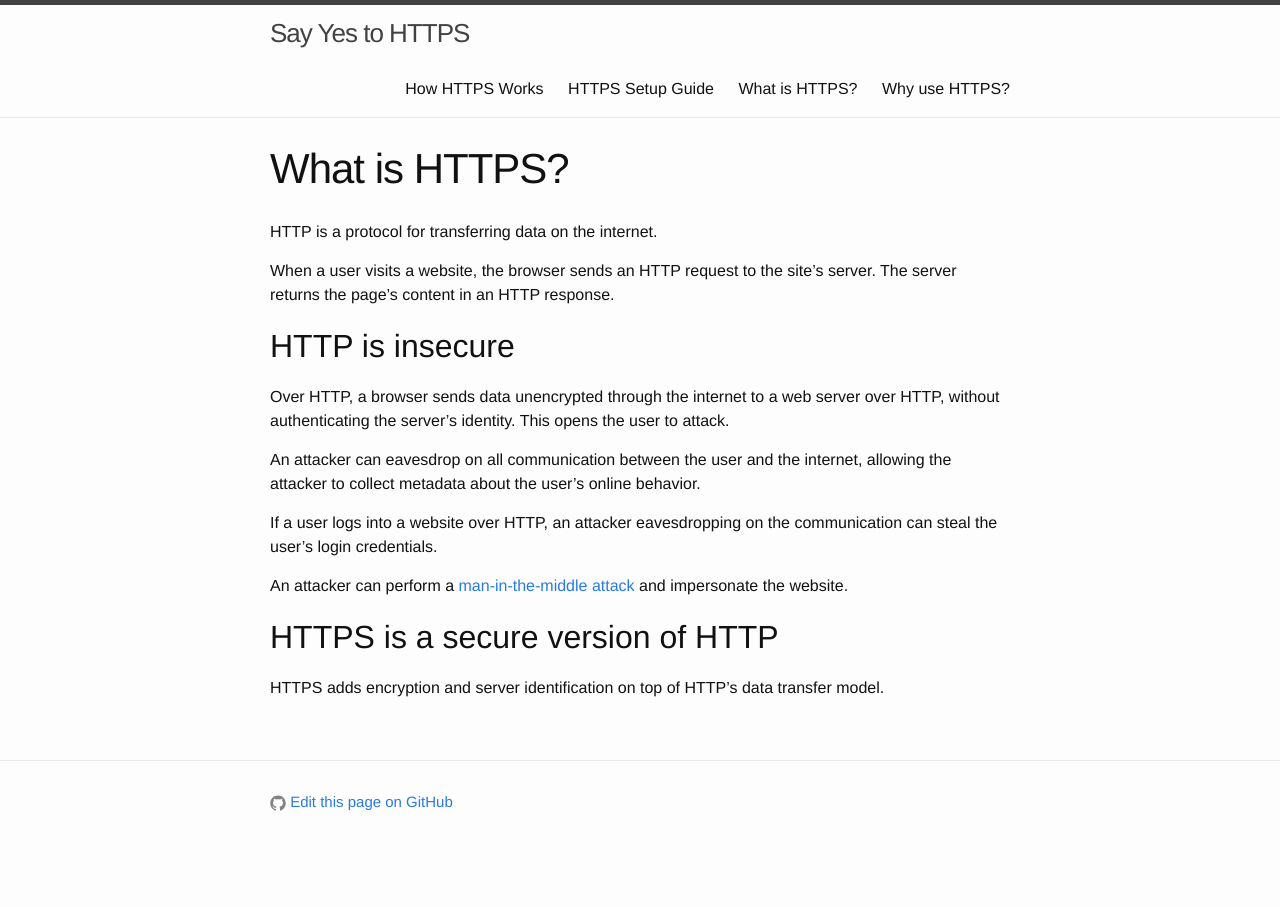
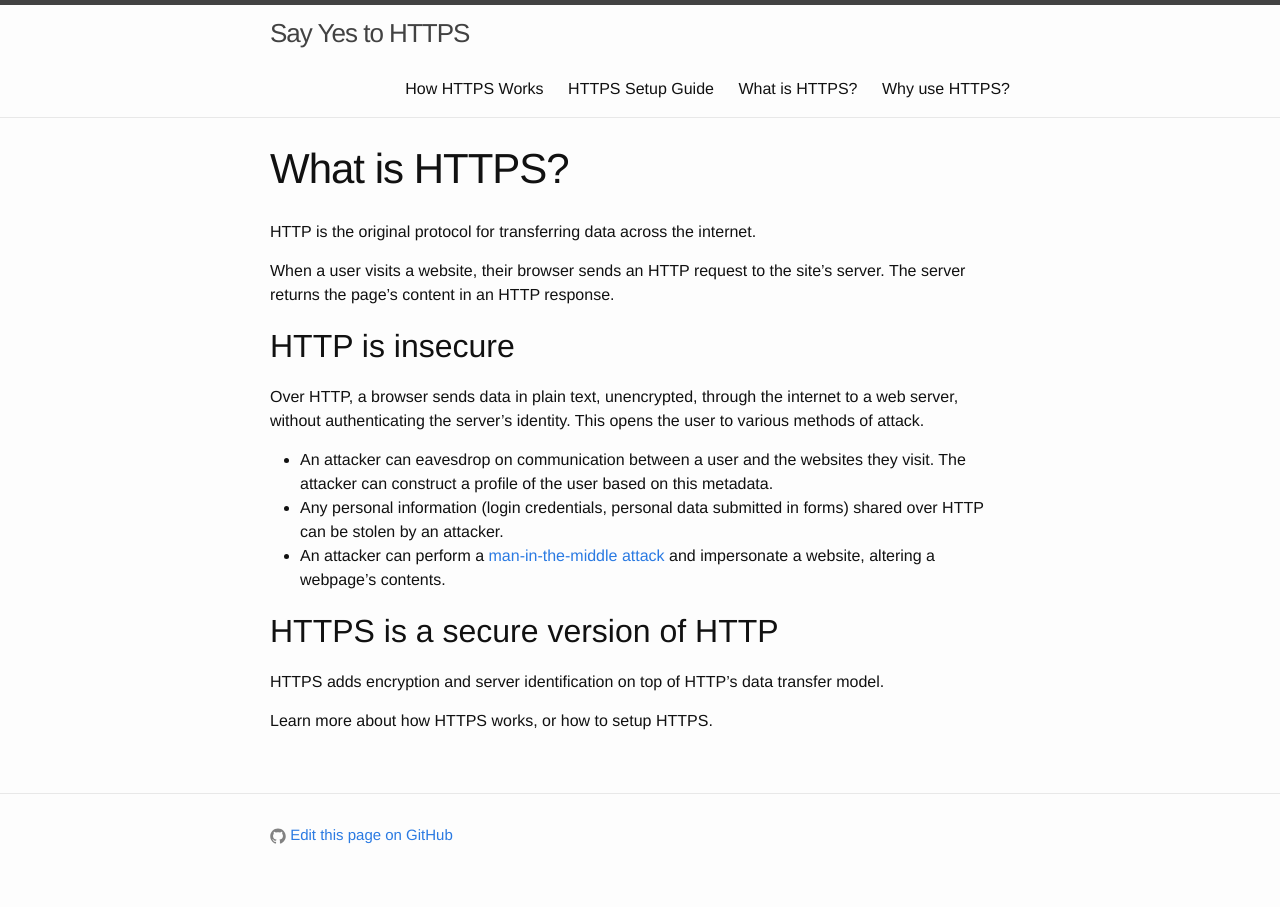
Before and after one commit to ericandrewlewis/say-yes-to-https, a Jekyll site: the page built from what-is-https.md, in a window 1280 px wide. Built offline with Jekyll 4.4.1, drawn with Linux system fonts in a browser that asks for light colours.

Commit message:
Clean-up

```diff
--- a/what-is-https.md
+++ b/what-is-https.md
@@ -4,20 +4,20 @@ title: What is HTTPS?
 permalink: /what-is-https/
 ---
 
-HTTP is a protocol for transferring data on the internet.
+HTTP is the original protocol for transferring data across the internet.
 
-When a user visits a website, the browser sends an HTTP request to the site's server. The server returns the page's content in an HTTP response.
+When a user visits a website, their browser sends an HTTP request to the site's server. The server returns the page's content in an HTTP response.
 
 ## HTTP is insecure
 
-Over HTTP, a browser sends data unencrypted through the internet to a web server over HTTP, without authenticating the server's identity. This opens the user to attack.
+Over HTTP, a browser sends data in plain text, unencrypted, through the internet to a web server, without authenticating the server's identity. This opens the user to various methods of attack.
 
-An attacker can eavesdrop on all communication between the user and the internet, allowing the attacker to collect metadata about the user's online behavior.
-
-If a user logs into a website over HTTP, an attacker eavesdropping on the communication can steal the user's login credentials.
-
-An attacker can perform a [man-in-the-middle attack](https://en.wikipedia.org/wiki/Man-in-the-middle_attack) and impersonate the website.
+* An attacker can eavesdrop on communication between a user and the websites they visit. The attacker can construct a profile of the user based on this metadata.
+* Any personal information (login credentials, personal data submitted in forms) shared over HTTP can be stolen by an attacker.
+* An attacker can perform a [man-in-the-middle attack](https://en.wikipedia.org/wiki/Man-in-the-middle_attack) and impersonate a website, altering a webpage's contents.
 
 ## HTTPS is a secure version of HTTP
 
 HTTPS adds encryption and server identification on top of HTTP's data transfer model.
+
+Learn more about how HTTPS works, or how to setup HTTPS.
```
Also changed, not shown: how-https-works.md (+6 -6 lines).
